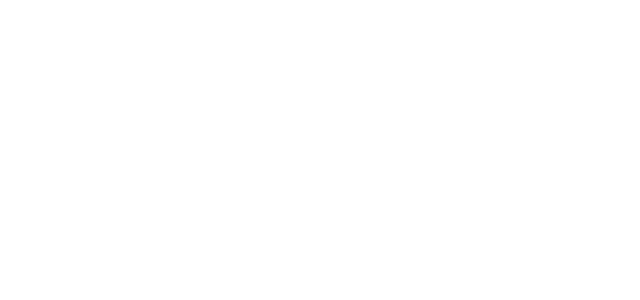
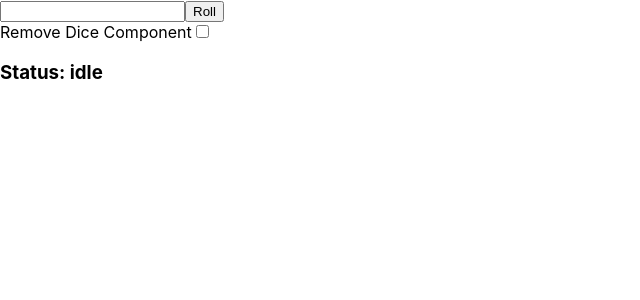
Before and after one commit to hPark0811/epic-react-exercise, a React (Create React App) app: page /dramatic-dice in a window 1280 px wide. Shown: the top 300 px of the page, without its empty margins (0-640 px from the left). Built offline with nearby package versions, Linux system fonts and the light colour scheme.

Commit message:
Add safe async call handler

```diff
--- a/package.json
+++ b/package.json
@@ -14,6 +14,7 @@
     "react-dom": "^17.0.1",
     "react-router-dom": "^5.2.0",
     "react-scripts": "4.0.3",
+    "roll-a-die": "^1.5.5",
     "styled-components": "^5.2.1",
     "typescript": "^4.1.2",
     "vanilla-tilt": "^1.7.0",
--- a/src/App.tsx
+++ b/src/App.tsx
@@ -1,6 +1,7 @@
 import React from 'react';
 import { BrowserRouter, Route, Switch } from 'react-router-dom';
 import Landing from './pages/landing/Landing';
+import DramaticDice from './pages/dramatic-dice/DramaticDice';
 import TicTacToe from './pages/tic-tac-toe/TicTacToe';
 import Tilt from './pages/tilt/Tilt';
 
@@ -14,10 +15,16 @@
           component={Landing} />
 
         {/* Hook Practices */}
+        {/* useState exercise */}
         <Route path="/tic-tac-toe"
           component={TicTacToe} />
+        {/* useRef exercise */}
         <Route path="/tilt"
           component={Tilt} />
+        {/* Safely handling async operator */}
+        <Route path="/dramatic-dice"
+          component={DramaticDice} />
+
 
 
       </Switch>
--- /dev/null
+++ b/src/hooks/useSafeAsync.tsx
@@ -0,0 +1,84 @@
+import { useReducer, Reducer, ReducerState, useCallback, useRef, useLayoutEffect, ReducerAction } from 'react';
+
+interface CustomReducer extends Reducer<any, any> {
+  status: any,
+  data: any,
+  error: any
+}
+
+function useSafeAsync(initialState: any) {
+  const [state, unsafeDispatch] = useReducer(
+    asyncReducer,
+    {
+      status: "idle",
+      data: null,
+      error: null,
+      ...initialState
+    }
+  );
+
+  let dispatch = useSafeDispatch(unsafeDispatch);
+
+  const { data, error, status } = state;
+
+  const runFunction = useCallback(
+    (promise: Promise<any>) => {
+      dispatch({ type: "pending" });
+      promise.then(
+        data => dispatch({ type: "resolved", data, error: null }),
+        error => dispatch({ type: "rejected", error, data: null })
+      )
+    },
+    [dispatch]
+  );
+
+  const reset = useCallback(() => dispatch({ type: "type" }), [dispatch]);
+
+  return { error, status, data, runFunction, reset }
+}
+
+function asyncReducer(
+  state: ReducerState<CustomReducer>,
+  action: ReducerAction<CustomReducer>
+): ReducerState<CustomReducer> {
+  console.log(action);
+  switch (action.type) {
+    case 'pending': {
+      return { status: 'pending', data: null, error: null }
+    }
+    case 'resolved': {
+      return { status: 'resolved', data: action.data, error: null }
+    }
+    case 'rejected': {
+      return { status: 'rejected', data: null, error: action.error }
+    }
+    default: {
+      throw new Error(`Unhandled action type: ${action.type}`)
+    }
+  }
+}
+
+function useSafeDispatch(unsafeDispatchFunction: (...args: any[]) => any): (...args: any[]) => void{
+  const isMountedRef = useRef(false)
+
+  // why use layout effect ?
+  // this effect is called before the component is
+  // shown on the screen, while use effect is called after
+  // in our case:
+  // we would want to switch (or ignore updates) as quickly as possible
+  useLayoutEffect(() => {
+    isMountedRef.current = true
+    return () => { isMountedRef.current = false }
+  })
+
+  const safeDispatchFunction = useCallback(
+    (...args) => {
+      isMountedRef.current ? unsafeDispatchFunction(...args) : (void 0)
+    },
+    [unsafeDispatchFunction]
+  )
+
+  return safeDispatchFunction
+}
+
+export default useSafeAsync;
--- /dev/null
+++ b/src/pages/dramatic-dice/DramaticDice.tsx
@@ -0,0 +1,70 @@
+import React, { useEffect, useRef, useState } from 'react';
+import rollADie from 'roll-a-die';
+import useSafeAsync from '../../hooks/useSafeAsync';
+
+function DramaticDice() {
+  const [rollStatus, setRollStatus] = useState("idle");
+  const [diceValue, setDiceValue] = useState<number | null>(null);
+  const [hideDiceComponent, setHideDiceComponent] = useState(false);
+  const inputRef = useRef<HTMLInputElement>(null);
+
+  const rollDice = () => {
+    const val = inputRef?.current?.value;
+    setDiceValue(parseInt(val || "0"));
+  }
+
+  return (
+    <>
+      <input type={'number'} ref={inputRef}></input>
+      <button onClick={rollDice}>Roll</button>
+      <br />
+      <label htmlFor="diceStatus">Remove Dice Component</label>
+      <input
+        type={'checkbox'} id='diceStatus'
+        checked={hideDiceComponent}
+        onChange={(event) => { setHideDiceComponent(event.target.checked) }} />
+      {!hideDiceComponent && <DiceView value={diceValue} getStatus={setRollStatus}></DiceView>}
+    </>
+  )
+}
+
+function DiceView({ value, getStatus }: { value: number | null, getStatus: React.Dispatch<React.SetStateAction<string>> }) {
+  const diceRef = useRef<HTMLDivElement>(null);
+  const { data, status, error, runFunction } = useSafeAsync({
+    status: value ? "pending" : "idle"
+  });
+
+  useEffect(() => {
+    getStatus(status)
+  }, [status, getStatus])
+
+  useEffect(() => {
+    if (!diceRef?.current || value === null) {
+      return;
+    }
+    runFunction(rollDice(value));
+  }, [value, runFunction]);
+
+  const rollDice: (val: number) => Promise<Response> = async (val: number) => {
+    await timeout(3000);
+
+    if (val < 1 || val > 6) {
+      throw Error("Cannot be out of bound");
+    }
+    rollADie({ element: diceRef.current, numberOfDice: 1, callback: (_: any) => { }, values: [value] });
+    return new Response();
+  }
+
+  return (
+    <>
+      <h3>Status: {status}</h3>
+      <div ref={diceRef}></div>
+    </>
+  )
+}
+
+function timeout(ms: number) {
+  return new Promise(resolve => setTimeout(resolve, ms));
+}
+
+export default DramaticDice;
--- a/src/pages/landing/Landing.tsx
+++ b/src/pages/landing/Landing.tsx
@@ -14,6 +14,10 @@
         <li>
           <NavLink to="/tilt" exact>Tilt</NavLink>
         </li>
+        <li>
+          <NavLink to="/dramatic-dice" exact>Dramatic Dice</NavLink>
+        </li>
+
       </ul>
 
     </>
--- /dev/null
+++ b/src/types/roll-a-die.d.ts
@@ -0,0 +1,4 @@
+declare module 'roll-a-die' {
+  const noTypesYet: any;
+  export default noTypesYet;
+}
```
Also changed, not shown: 1 other file (tests, documents, lock files or other folders).
